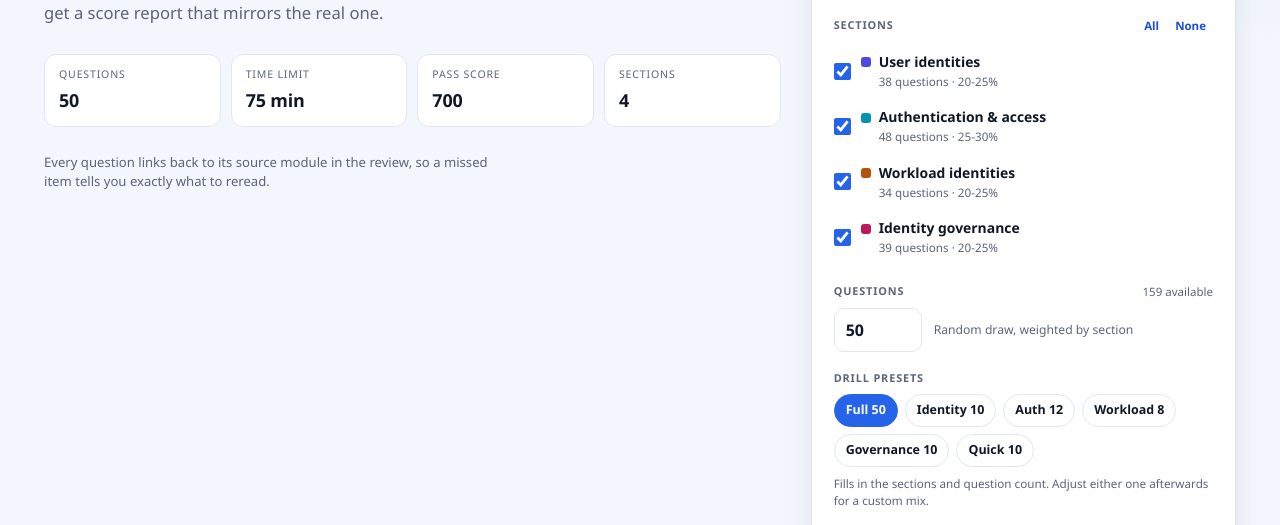
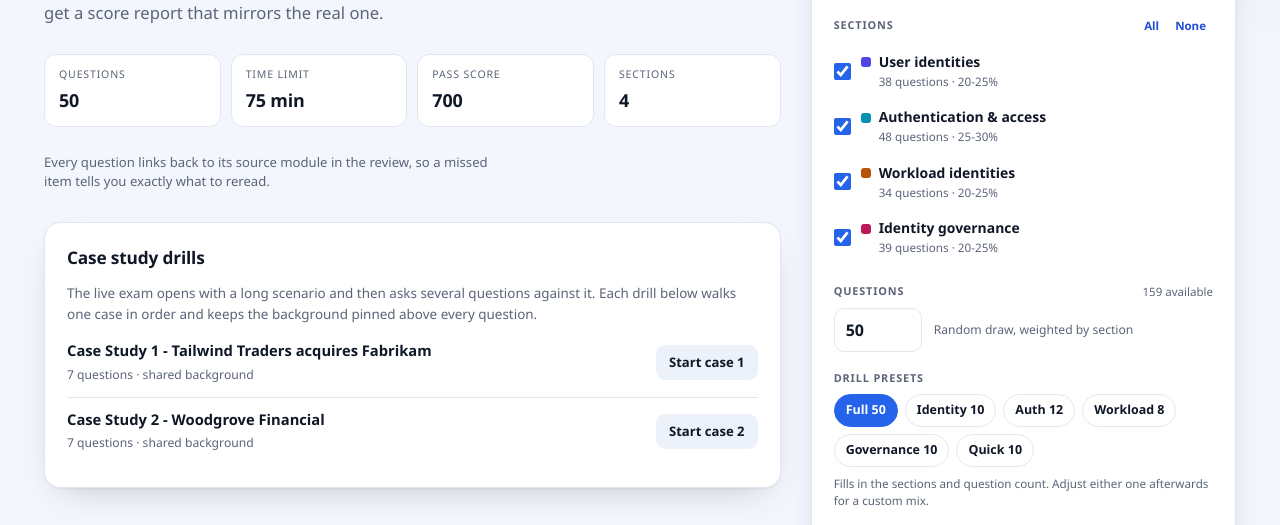
Before and after one commit to ChrisMunnPS/SC300Exam, a plain HTML site: page exam-sim/index.html in a window 1280 px wide. Shown: the part 246-771 px from the top of the page. Drawn offline with Linux system fonts and the light colour scheme.

Commit message:
Group exam start content into columns
Wrap the intro and case-start content in a main column, and the attempt controls and review tools in a side column for the updated start-page layout.

```diff
--- a/exam-sim/app.js
+++ b/exam-sim/app.js
@@ -1065,6 +1065,7 @@
     var minutes = Math.round(planned * 1.5);
 
     return '<div class="start">'
+      + '<div class="start-main">'
       + '<section class="hero">'
       + '<p class="eyebrow">Microsoft Certified &middot; Identity and Access Administrator</p>'
       + '<h1>SC-300 exam simulator</h1>'
@@ -1077,6 +1078,9 @@
       + '</dl>'
       + '<p class="hero-note">Every question links back to its source module in the review, so a missed item tells you exactly what to reread.</p>'
       + '</section>'
+      + caseStartHTML()
+      + '</div>'
+      + '<div class="start-side">'
       + '<section class="panel">'
       + '<h2>Start an attempt</h2>'
       + '<div class="field">'
@@ -1117,7 +1121,7 @@
       + '<p class="hint" id="start-hint">Answers save in this browser automatically. Leave at any time and resume where you stopped.</p>'
       + resumeHTML(savedRecord)
       + '</section>'
-      + caseStartHTML()
+      + '</div>'
       + srsHTML()
       + '</div>';
   }
--- a/exam-sim/styles.css
+++ b/exam-sim/styles.css
@@ -217,6 +217,13 @@ body {
   grid-template-columns: minmax(0, 1.42fr) minmax(320px, .82fr);
   gap: 30px;
   align-items: start;
+}
+.start-main,
+.start-side {
+  display: grid;
+  gap: 30px;
+  align-content: start;
+  min-width: 0;
 }
 
 .eyebrow {
```
